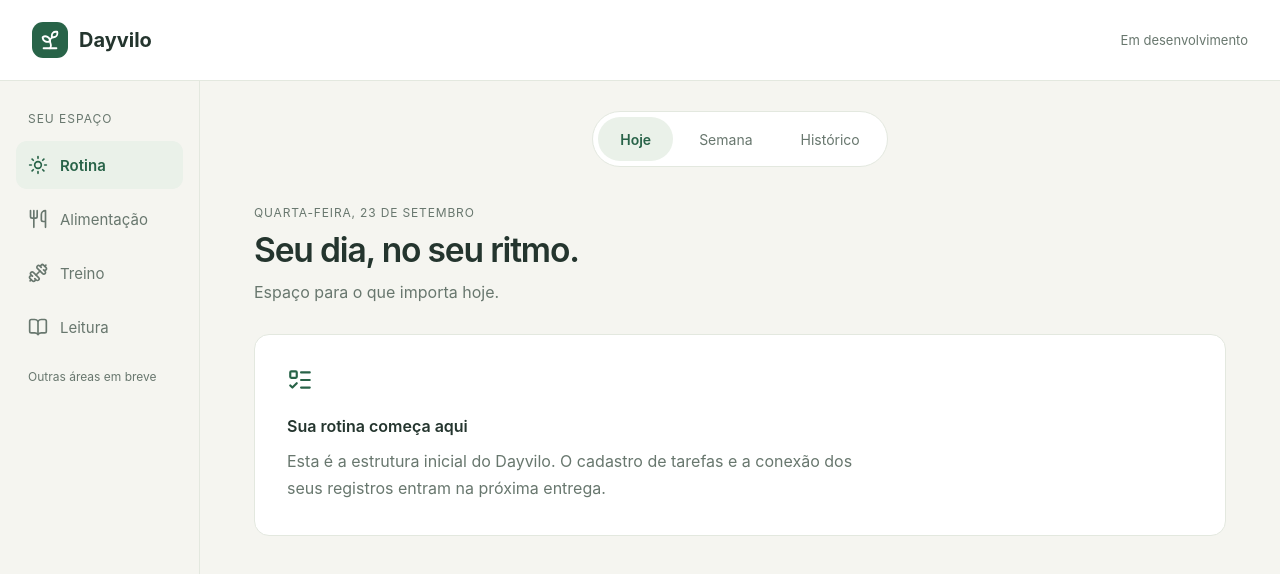
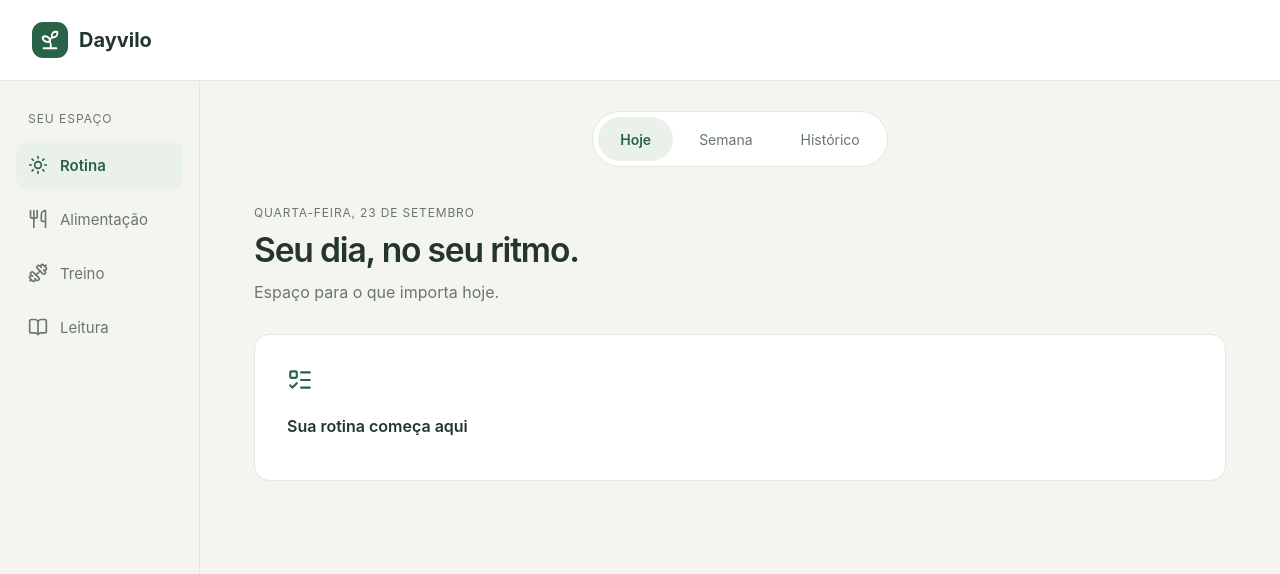
Before and after one commit to OtavioVolpe/dayvilo, a React (Vite) app in the folder client/: page / in a window 1280 px wide. Shown: the top 574 px of the page. Built offline with nearby package versions, Linux system fonts and the light colour scheme.

Commit message:
docs: simplifica apresentacao publica do Dayvilo

```diff
--- a/client/src/App.jsx
+++ b/client/src/App.jsx
@@ -16,17 +16,15 @@ export default function App() {
     <div className="app-shell">
       <header className="app-header">
         <span className="brand"><span className="brand-mark"><Sprout size={22} aria-hidden="true" /></span>Dayvilo</span>
-        <span className="development-label">Em desenvolvimento</span>
       </header>
       <div className="app-layout">
         <nav className="areas" aria-label="Áreas pessoais">
           <p className="areas-label">Seu espaço</p>
           {areas.map(({ name, icon: Icon }) => (
-            <button key={name} disabled={name !== 'Rotina'} aria-current={name === 'Rotina' ? 'page' : undefined} aria-label={name === 'Rotina' ? name : `${name}, módulo futuro`} onClick={() => setView('Hoje')}>
+            <button key={name} disabled={name !== 'Rotina'} aria-current={name === 'Rotina' ? 'page' : undefined} aria-label={name === 'Rotina' ? name : `${name}, indisponível`} onClick={() => setView('Hoje')}>
               <Icon size={20} aria-hidden="true" /><span>{name}</span>
             </button>
           ))}
-          <p className="future-label">Outras áreas em breve</p>
         </nav>
         <main>
           <nav className="routine-tabs" aria-label="Visualizações da rotina">
@@ -40,7 +38,6 @@ export default function App() {
           <section className="initial-state" aria-live="polite">
             <ListTodo size={26} aria-hidden="true" />
             <h2>{view === 'Hoje' ? 'Sua rotina começa aqui' : view === 'Semana' ? 'Seu planejamento semanal' : 'Seu histórico de atividades'}</h2>
-            <p>Esta é a estrutura inicial do Dayvilo. O cadastro de tarefas e a conexão dos seus registros entram na próxima entrega.</p>
           </section>
         </main>
       </div>
```
Also changed, not shown: client/src/styles.css (+2 -2 lines), 4 other files (tests, documents, lock files or other folders).
